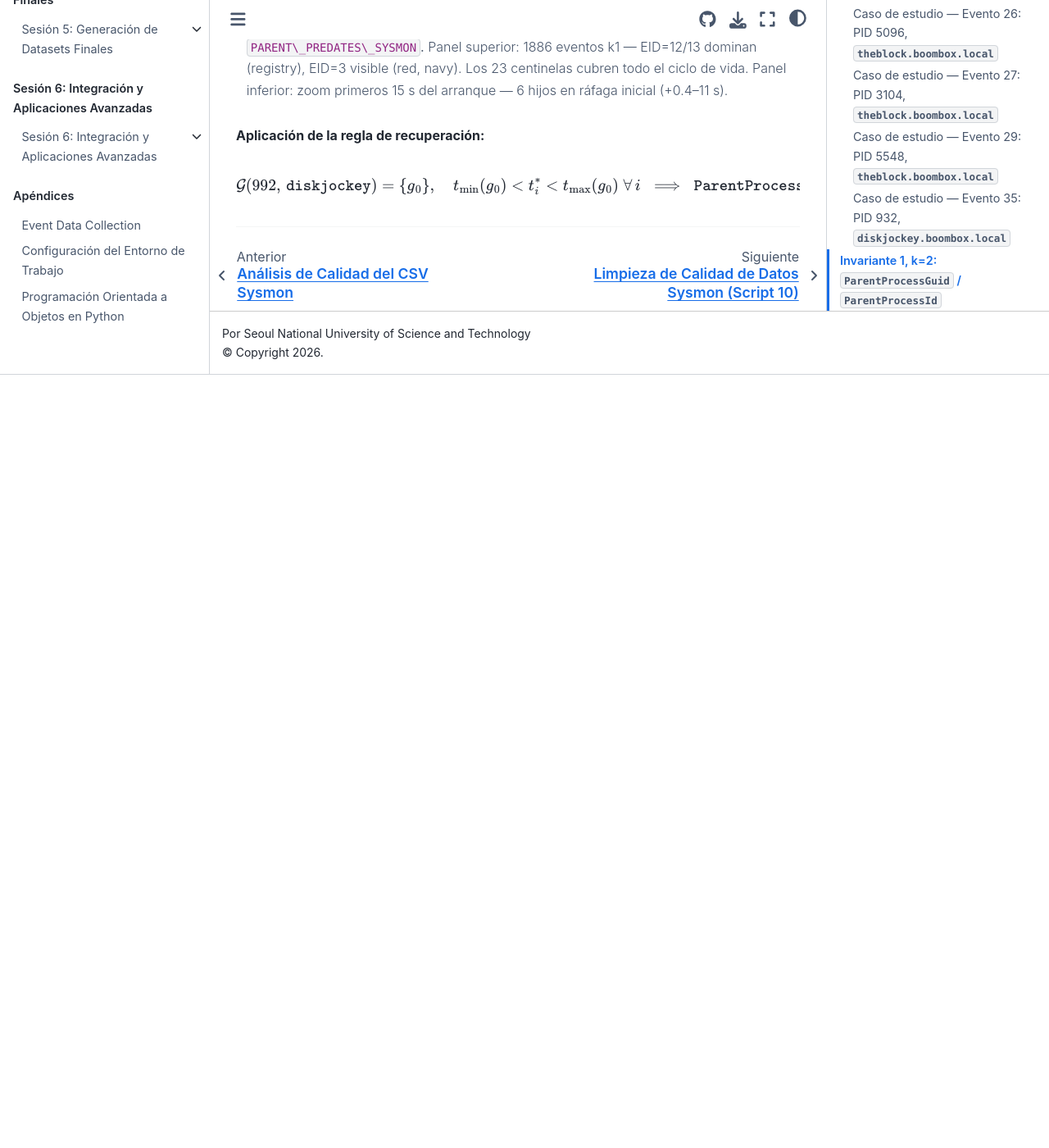
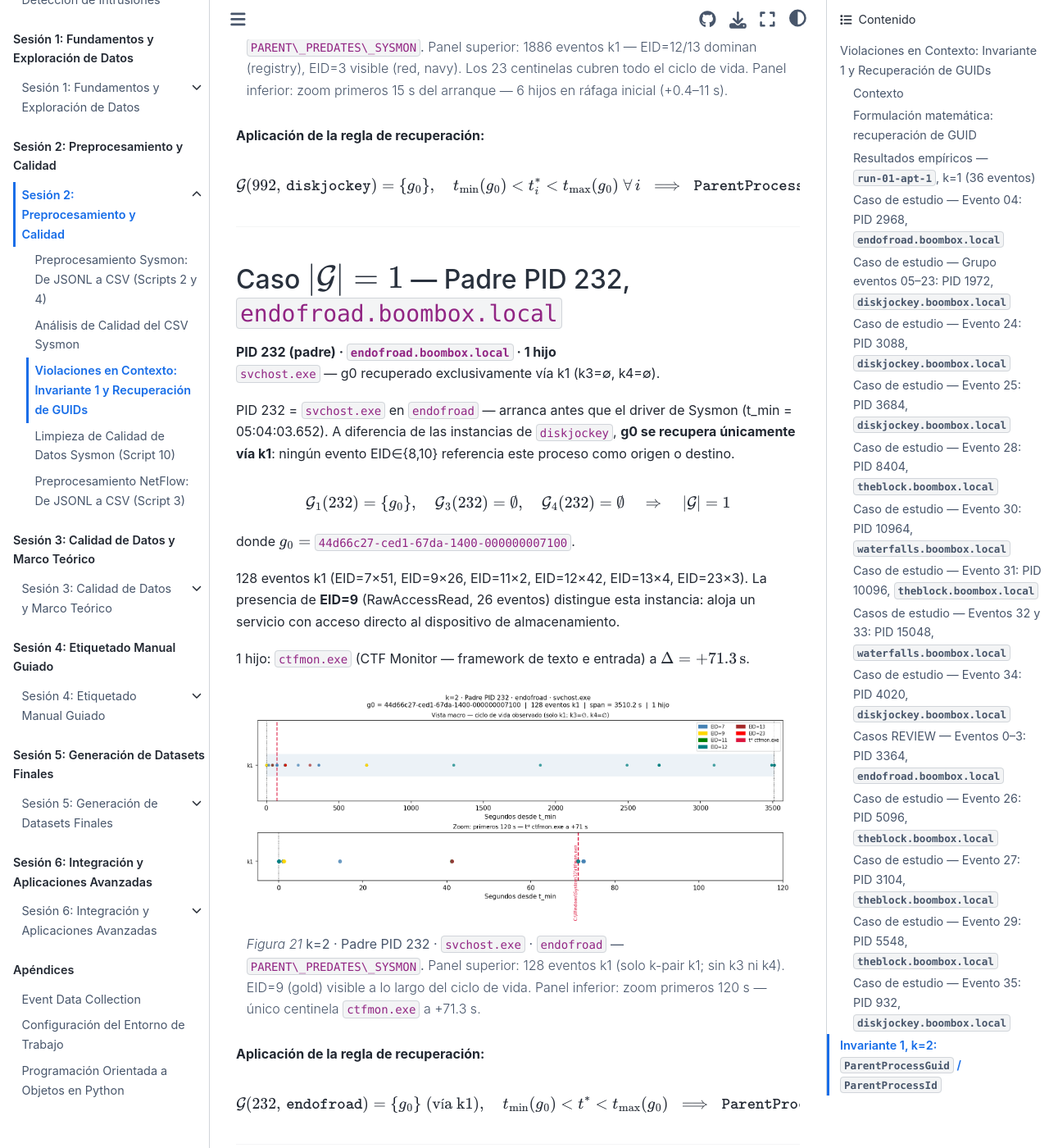
Before and after one commit to ollerenac/curso2026, a Jupyter Book: the page built from sesion-2/9-violaciones-en-contexto.md, in a window 1280 px wide and 1400 px high, scrolled down 42970 px. Shown: the whole window at 82% size. Built offline with Jupyter Book 1.0.4 settings and Sphinx 7.4.7 and the Sphinx Book theme 1.1.4, drawn with Linux system fonts in a browser that asks for light colours; before the commit the page ends 43427 px from its top, so only the background shows below that.

Commit message:
analysis(sesion-2): add k=2 REPLACE_GUID case — padre PID 232 svchost.exe endofroad
g0 recuperado solo vía k1 (k3=∅, k4=∅). 128 eventos k1, EID=9 (RawAccessRead)
destacable. 1 hijo: ctfmon.exe a +71.3s. MD actualizado con figura ev_k2_232_timeline.png.

Co-Authored-By: Claude Sonnet 4.6 <noreply@anthropic.com>

````diff
--- a/sesion-2/9-violaciones-en-contexto.md
+++ b/sesion-2/9-violaciones-en-contexto.md
@@ -1611,3 +1611,49 @@ t_{\min}(g_0) < t^*_i < t_{\max}(g_0)\;\forall\, i
 $$
 
 ---
+
+## Caso $\lvert\mathcal{G}\rvert = 1$ — Padre PID 232, `endofroad.boombox.local`
+
+**PID 232 (padre) · `endofroad.boombox.local` · 1 hijo**
+`svchost.exe` — g0 recuperado exclusivamente vía k1 (k3=∅, k4=∅).
+
+PID 232 = `svchost.exe` en `endofroad` — arranca antes que el driver de Sysmon
+(t_min = 05:04:03.652). A diferencia de las instancias de `diskjockey`, **g0 se
+recupera únicamente vía k1**: ningún evento EID∈{8,10} referencia este proceso
+como origen o destino.
+
+$$
+\mathcal{G}_1(232) = \{g_0\},\quad
+\mathcal{G}_3(232) = \emptyset,\quad
+\mathcal{G}_4(232) = \emptyset
+\quad\Rightarrow\quad \lvert\mathcal{G}\rvert = 1
+$$
+
+donde $g_0 =$ `44d66c27-ced1-67da-1400-000000007100`.
+
+128 eventos k1 (EID=7×51, EID=9×26, EID=11×2, EID=12×42, EID=13×4, EID=23×3).
+La presencia de **EID=9** (RawAccessRead, 26 eventos) distingue esta instancia:
+aloja un servicio con acceso directo al dispositivo de almacenamiento.
+
+1 hijo: `ctfmon.exe` (CTF Monitor — framework de texto e entrada) a $\Delta = +71.3\,\text{s}$.
+
+```{figure} img/ev_k2_232_timeline.png
+:name: ev-k2-232-timeline
+:width: 100%
+
+**k=2 · Padre PID 232 · `svchost.exe` · `endofroad` — `PARENT\_PREDATES\_SYSMON`.**
+Panel superior: 128 eventos k1 (solo k-pair k1; sin k3 ni k4). EID=9 (gold) visible
+a lo largo del ciclo de vida. Panel inferior: zoom primeros 120 s — único centinela
+`ctfmon.exe` a +71.3 s.
+```
+
+**Aplicación de la regla de recuperación:**
+
+$$
+\mathcal{G}(232,\,\texttt{endofroad}) = \{g_0\}\;(\text{vía k1}),\quad
+t_{\min}(g_0) < t^* < t_{\max}(g_0)
+\;\implies\; \texttt{ParentProcessGuid} \leftarrow g_0 \quad
+[\texttt{PARENT\_PREDATES\_SYSMON}]
+$$
+
+---
````
Also changed, not shown: sesion-2/img/ev_k2_232_timeline.png (added), 1 other file.
